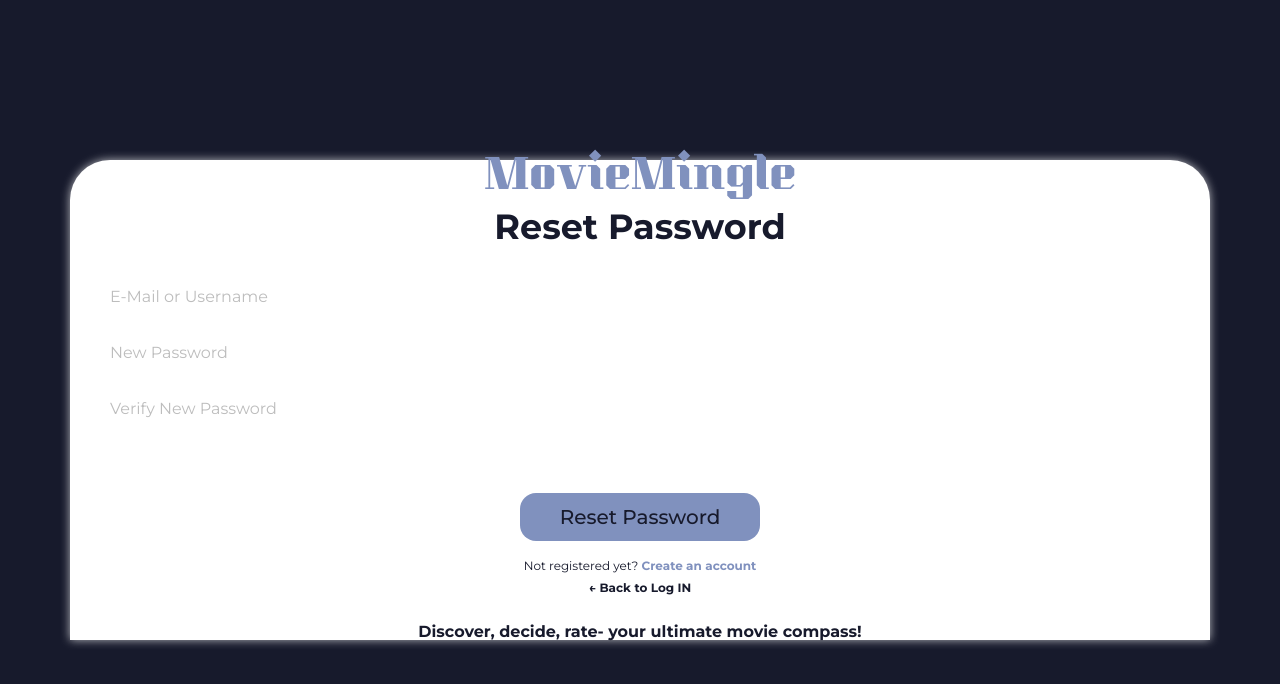
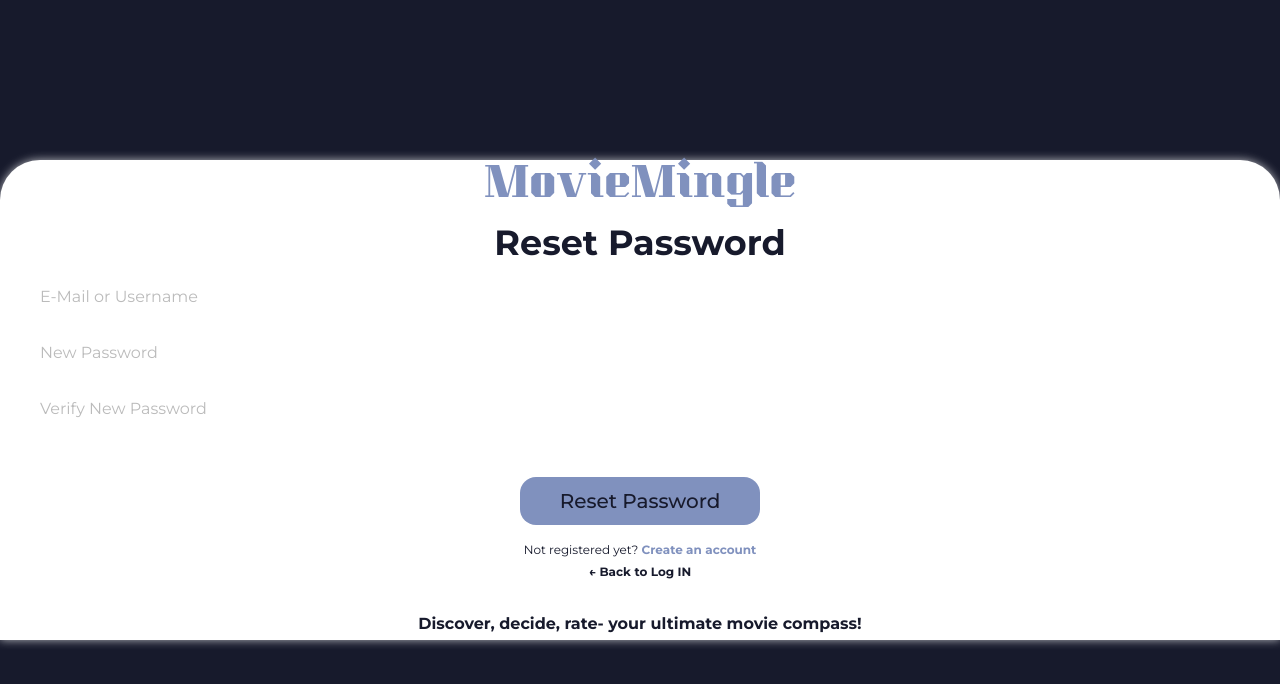
Before and after one commit to Deaniebean/MovieMingle, a React (Vite) app in the folder frontend/: page /login in a window 1280 px wide. Both pictures are taken after a click on the element "Forgot password?". Shown: the top 684 px of the page. Built offline with nearby package versions, Linux system fonts and the light colour scheme.

Commit message:
added input validation for empty fields and removed !important in stylings

```diff
--- a/frontend/src/components/Login.tsx
+++ b/frontend/src/components/Login.tsx
@@ -29,6 +29,18 @@ const Login: React.FC<RegisterProps> = ({setShowNavbar}) => {
     e.preventDefault();
 
     setLoading(true);
+
+    // Check username is empty
+    if (!username) {
+      setErrorMessage('Please enter a username');
+      return;
+    }
+
+    // Check password is empty
+    if (!password) {
+      setErrorMessage('Please enter a password');
+      return;
+    }
 
     // Send form data
     const configuration = {
@@ -71,11 +83,11 @@ const Login: React.FC<RegisterProps> = ({setShowNavbar}) => {
         <h1>MovieMingle</h1>
       </div>
       <div className="textContainer">
-        <p className="text">Discover, decide, rate</p>
-        <p className="text"> - your ultimate movie compass!</p>
+        <p className="description">Discover, decide, rate</p>
+        <p className="description"> - your ultimate movie compass!</p>
       </div>
-      <div className="container">
-        <h2>Log In</h2>
+      <div className="registerForm">
+        <h2 className="title">Log In</h2>
         <form onSubmit={(e) => handleSubmit(e)}>
           <div className="dataInputWrapper">
             <input
@@ -107,7 +119,7 @@ const Login: React.FC<RegisterProps> = ({setShowNavbar}) => {
           <button className="button" type="submit">
             Log In
           </button>
-          <p>
+          <p className="linkText">
             Not registered yet?&nbsp;
             <Link className="link" to="/">
               Create an account
--- a/frontend/src/components/Register.css
+++ b/frontend/src/components/Register.css
@@ -26,13 +26,13 @@
     padding: 0 2rem 3rem 2rem;
 }
 
-.text {
+.description {
     font-size: 16px;
     color: var(--text);
-    margin: 0 !important;
+    margin: 0;
 }
 
-.container {
+.registerForm {
     display: flex;
     flex-direction: column;
     justify-content: space-between;
@@ -45,11 +45,11 @@
     box-shadow: 0 0 10px rgba(255, 255, 255, 0.7);
 }
 
-h2 {
+.title {
     display: flex;
     justify-content: center;
-    font-size: 35px !important;
-    font-weight: bold !important;
+    font-size: 35px;
+    font-weight: bold;
 }
 
 form {
@@ -69,13 +69,26 @@ form {
     margin-bottom: 2rem;
 }
 
+.dataInputWrapper_resetPassword {
+    display: flex;
+    flex-direction: column;
+    justify-content: center;
+    align-items: flex-start;
+    width: 100%;
+    margin-top: 0;
+    margin-bottom: 1rem;
+}
+
 .dataInput {
-    color: var(--text-darker);
     font-family: var(--font);
     border-radius: 1rem;
     margin: 0.5rem 0;
     padding: 0.5rem;
     width: 100%;
+}
+
+.dataInput::placeholder {
+    color: var(--text-darker);
 }
 
 .dataInput:hover {
@@ -130,7 +143,11 @@ p {
     justify-content: center;
     font-size: 12px;
     color: var(--primary);
-    margin-top: 1rem !important;
+    margin-top: 1rem;
+}
+
+.linkText {
+    margin-top: 1rem;
 }
 
 .link {
@@ -149,7 +166,7 @@ p {
     font-family: var(--font);
     font-size: 12px;
     color: var(--error);
-    margin: 0;
+    margin-top: 1rem;
 }
 
 .back {
@@ -175,7 +192,7 @@ p {
       z-index: 10;
       background-color: var(--text);
       width: 0;
-      margin-bottom: 24rem;
+      margin-bottom: 23rem;
       font-size: 40px;
     }
 
@@ -184,13 +201,13 @@ p {
         margin-bottom: -2rem;
     }
 
-    .text {
+    .description {
         color: var(--primary);
         font-weight: bold;
     }
 
-    .container {
-      width: 70% !important;
+    .registerForm {
+      width: 70%;
       position: absolute;
       height: 75%;
       justify-content: center;
@@ -202,17 +219,22 @@ p {
       width: 80%;
       transition: all 1.0s ease;
     }
+
+    .dataInputWrapper_resetPassword {
+        width: 80%;
+        transition: all 1.0s ease;
+      }
 }
 
 /* Media Query für Desktop-Version */
 @media (min-width: 750px) {
-    .container {
-      width: 60% !important;
+    .registerForm {
+      width: 60%;
       transition: all 1.0s ease;
     }
 
     .titlebar {
-        margin-bottom: 25rem;
+        margin-bottom: 24rem;
       }
 
     .textContainer {
@@ -223,8 +245,8 @@ p {
 
 /* Media Query für Desktop-Version */
 @media (min-width: 1000px) {
-    .container {
-      width: 50% !important;
+    .registerForm {
+      width: 50%;
       transition: all 1.0s ease;
     }
 
@@ -232,6 +254,11 @@ p {
       width: 70%;
       transition: all 1.0s ease;
     }
+
+    .dataInputWrapper_resetPassword {
+        width: 70%;
+        transition: all 1.0s ease;
+      }
 }
 
 /* Media Query für Desktop-Version */
@@ -240,4 +267,9 @@ p {
       width: 60%;
       transition: all 1.0s ease;
     }
+
+    .dataInputWrapper_resetPassword {
+        width: 60%;
+        transition: all 1.0s ease;
+      }
 }
--- a/frontend/src/components/Register.tsx
+++ b/frontend/src/components/Register.tsx
@@ -3,11 +3,10 @@ import React, { useLayoutEffect } from 'react';
 import { useState } from 'react';
 import { Link } from 'react-router-dom';
 import Cookies from 'universal-cookie';
-import axios, { AxiosError } from 'axios';
+import axios from 'axios';
 import '../styles/globals.css';
 import './Register.css';
 
-//To-do: password strength meter
 
 const cookies = new Cookies();
 
@@ -29,6 +28,24 @@ const Register: React.FC<RegisterProps> = ({ setShowNavbar }) => {
 
   const handleSubmit = async (e: React.FormEvent<HTMLFormElement>) => {
     e.preventDefault();
+
+    // Check username is empty
+    if (!username) {
+      setErrorMessage('Please enter a username');
+      return;
+    }
+
+    // Check password is empty
+    if (!password) {
+      setErrorMessage('Please enter a password');
+      return;
+    }
+
+    // Check verifyPassword is empty
+    if (!verifyPassword) {
+      setErrorMessage('Please verify your password');
+      return;
+    }
 
     // Check whether passwords match
     if (password !== verifyPassword) {
@@ -82,11 +99,11 @@ const Register: React.FC<RegisterProps> = ({ setShowNavbar }) => {
         <h1>MovieMingle</h1>
       </div>
       <div className="textContainer">
-        <p className="text">Discover, decide, rate</p>
-        <p className="text"> - your ultimate movie compass!</p>
+        <p className="description">Discover, decide, rate</p>
+        <p className="description"> - your ultimate movie compass!</p>
       </div>
-      <div className="container">
-        <h2>Register</h2>
+      <div className="registerForm">
+        <h2 className="title">Register</h2>
         <form onSubmit={(e) => handleSubmit(e)}>
           <div className="dataInputWrapper">
             <input
@@ -124,7 +141,7 @@ const Register: React.FC<RegisterProps> = ({ setShowNavbar }) => {
           <button className="button" type="submit">
             Register
           </button>
-          <p>
+          <p className="linkText">
             Already have an account?&nbsp;
             <Link className="link" to="/login">
               Log In now
--- a/frontend/src/components/ResetPassword.tsx
+++ b/frontend/src/components/ResetPassword.tsx
@@ -29,6 +29,24 @@ const ResetPassword: React.FC<ResetPasswordProps> = ({ setShowNavbar }) => {
 
   const handleSubmit = (e: React.FormEvent<HTMLFormElement>) => {
     e.preventDefault();
+
+    // Check username is empty
+    if (!username) {
+      setErrorMessage('Please enter a username');
+      return;
+    }
+
+    // Check password is empty
+    if (!newPassword) {
+      setErrorMessage('Please enter a new password');
+      return;
+    }
+
+    // Check verifyPassword is empty
+    if (!verifyPassword) {
+      setErrorMessage('Please verify your new password');
+      return;
+    }
 
     // Check whether passwords match
     if (newPassword !== verifyPassword) {
@@ -83,13 +101,13 @@ const ResetPassword: React.FC<ResetPasswordProps> = ({ setShowNavbar }) => {
         <h1>MovieMingle</h1>
       </div>
       <div className="textContainer">
-        <p className="text">Discover, decide, rate</p>
-        <p className="text"> - your ultimate movie compass!</p>
+        <p className="description">Discover, decide, rate</p>
+        <p className="description"> - your ultimate movie compass!</p>
       </div>
-      <div className="container">
-        <h2>Reset Password</h2>
+      <div className="registerForm">
+        <h2 className="title">Reset Password</h2>
         <form onSubmit={(e) => handleSubmit(e)}>
-          <div className="dataInputWrapper">
+          <div className="dataInputWrapper_resetPassword">
             <input
               className="dataInput"
               type="text"
@@ -126,7 +144,7 @@ const ResetPassword: React.FC<ResetPasswordProps> = ({ setShowNavbar }) => {
           <button className="button" type="submit">
             Reset Password
           </button>
-          <p>
+          <p className="linkText">
             Not registered yet?&nbsp;
             <Link className="link" to="/">
               Create an account
```
